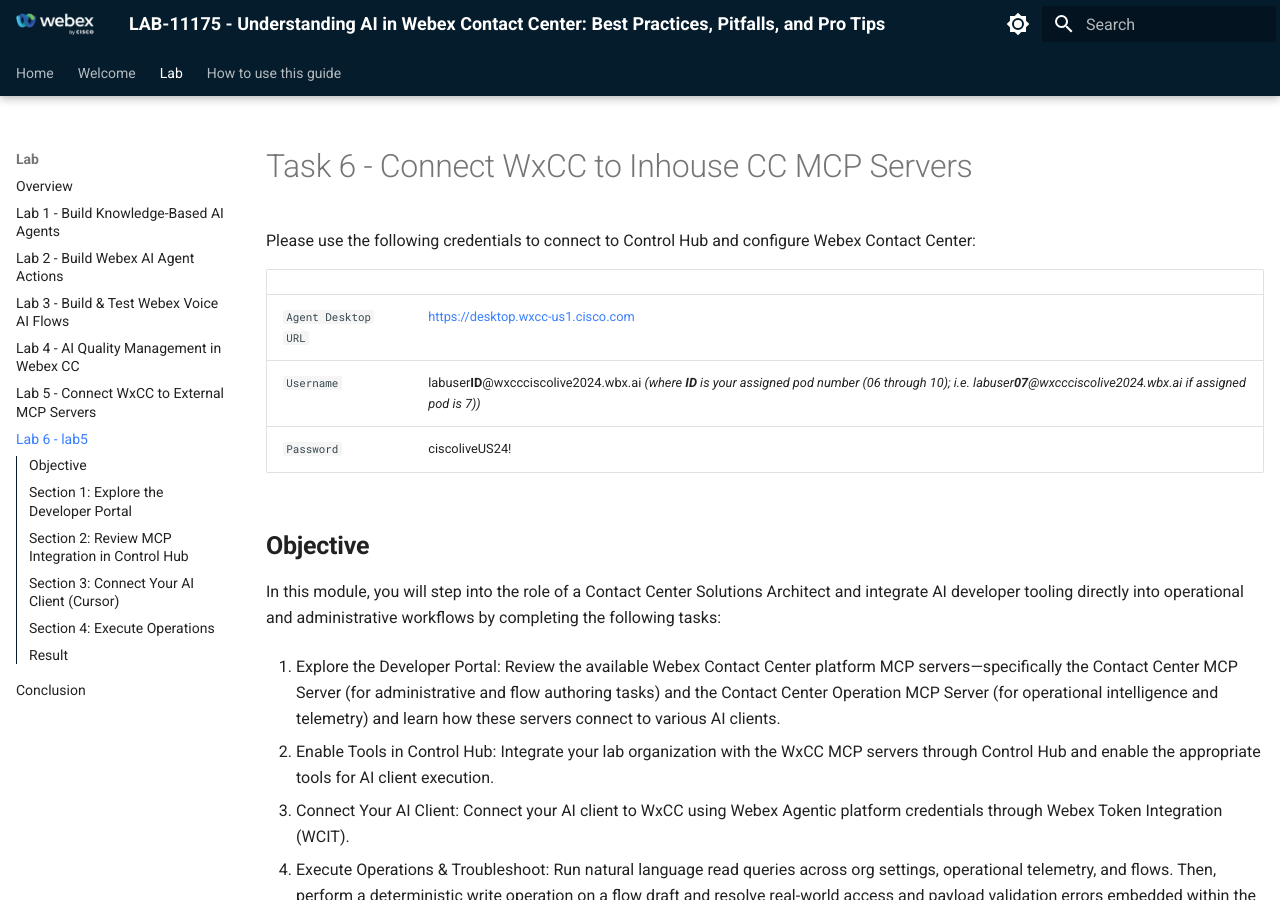
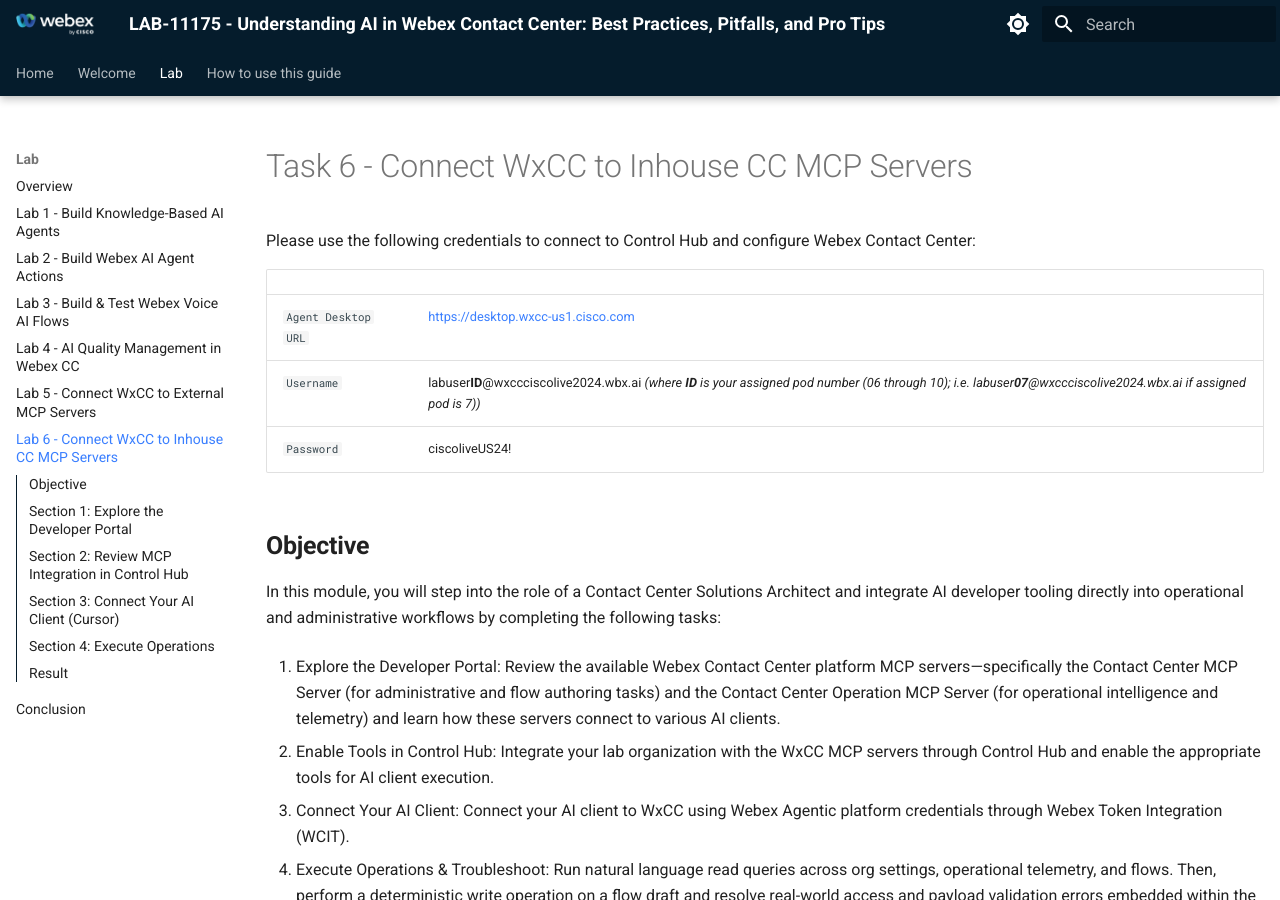
Before and after one commit to WebexCC-SA/LAB-11175, an MkDocs documentation site: the page built from docs/Excercise6.md, in a window 1280 px wide and 900 px high. Built offline with MkDocs 1.6.1 and Material for MkDocs 9.7.7, drawn with Linux system fonts in a browser that asks for light colours.

Commit message:
Update mkdocs.yml

```diff
--- a/mkdocs.yml
+++ b/mkdocs.yml
@@ -94,7 +94,7 @@
       - Lab 3 - Build & Test Webex Voice AI Flows : Excercise3.md
       - Lab 4 - AI Quality Management in Webex CC : Excercise5.md
       - Lab 5 - Connect WxCC to External MCP Servers : Excercise4.md
-      - Lab 6 - lab5 : Excercise6.md
+      - Lab 6 - Connect WxCC to Inhouse CC MCP Servers : Excercise6.md
       - Conclusion: conclusion.md
   - How to use this guide:
       - Setting up and using the tool:
```
